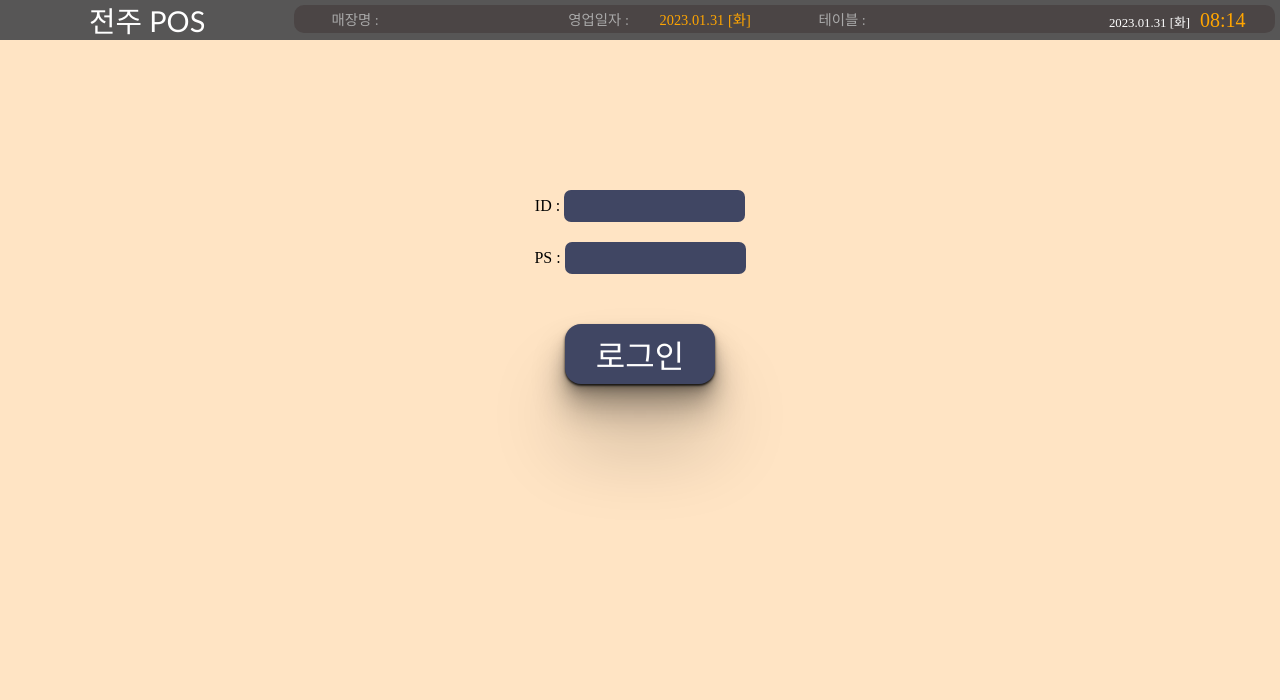
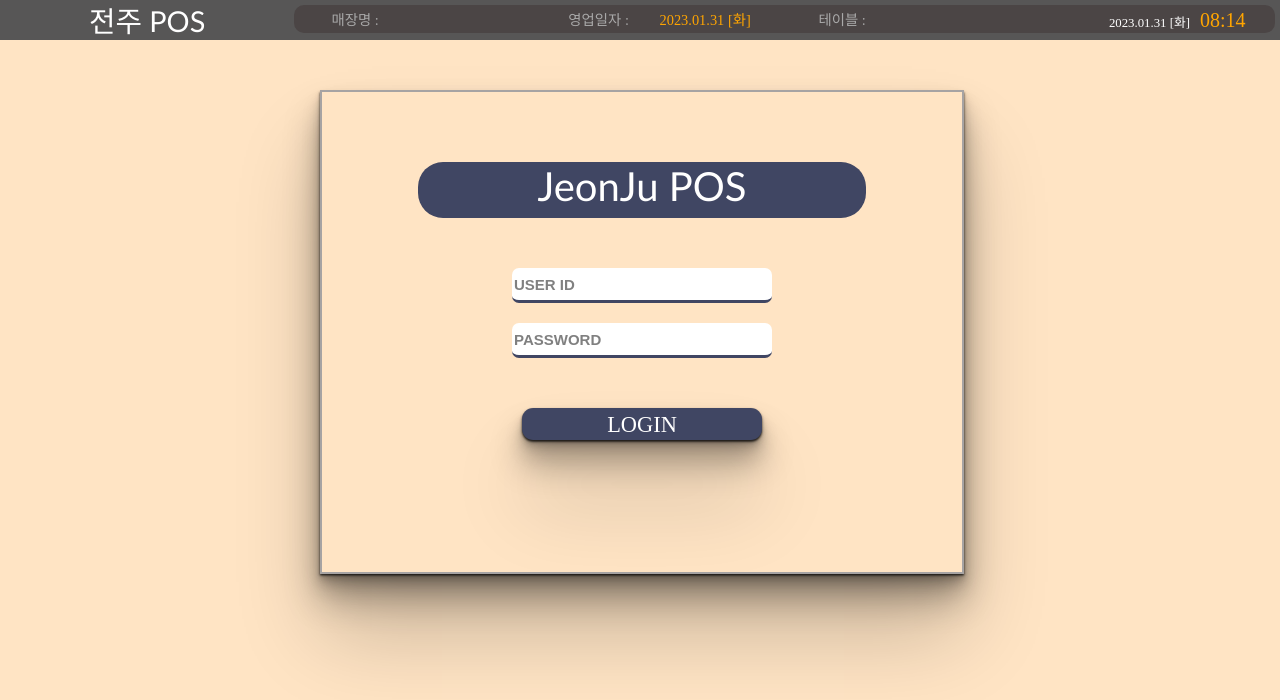
Before and after one commit to JunjuPos/jeonjupos-client, a React (Create React App) app: page / in a window 1280 px wide. Shown: the top 700 px of the page. Built offline with nearby package versions, Linux system fonts and the light colour scheme.

Commit message:
login css 수정

```diff
--- a/src/components/Login.js
+++ b/src/components/Login.js
@@ -1,6 +1,6 @@
-import React, {useState} from "react";
+import React, {useState, useEffect} from "react";
 import {useNavigate} from "react-router-dom";
-import "../css/openComponent.css";
+import "../css/Login.css";
 import {getOwner} from "../connection/index";
 // import {MyContext} from "../contexts/MyContext";
 
@@ -13,8 +13,6 @@ const Login = () => {
     localStorage.setItem("openyn", "false")
     localStorage.setItem("storeid", "");
     localStorage.setItem("jwt", "");
-
-    // const {setStorename} = useContext(MyContext);
 
     const tableNavigate = () => {
         navigate("/tables");
@@ -56,15 +54,14 @@ const Login = () => {
 
     return (
         <div className={"login-container"}>
+            <div className={"login-title"}>JeonJu POS</div>
             <div>
-                <span>ID : </span>
-                <input type={"text"} className={"id-input"} onChange={(e) => {idHandler(e)}}></input>
+                <input type={"text"} className={"id-input"} placeholder={"USER ID"} onChange={(e) => {idHandler(e)}}></input>
             </div>
             <div>
-                <span>PS : </span>
-                <input type={"password"} className={"password-input"} onChange={(e) => {passwordHandler(e)}}></input>
+                <input type={"password"} className={"password-input"} placeholder={"PASSWORD"} onChange={(e) => {passwordHandler(e)}}></input>
             </div>
-            <button id={"login-btn"} onClick={loginBtnHandler}>로그인</button>
+            <button id={"login-btn"} onClick={loginBtnHandler}>LOGIN</button>
         </div>
     )
 }
--- /dev/null
+++ b/src/css/Login.css
@@ -0,0 +1,105 @@
+.AppArea{
+    background-color: white;
+}
+
+
+.login-container {
+    margin-top: 50px;
+    text-align: center;
+    margin-left: 25%;
+    width: 50%;
+    height: 60%;
+    vertical-align: middle;
+    border: 2px solid #a6a3a3;
+    box-shadow:
+            0px 1.7px 2.2px rgba(0, 0, 0, 0.82),
+            0px 4px 5.3px rgba(0, 0, 0, 0.128),
+            0px 7.5px 10px rgba(0, 0, 0, 0.15),
+            0px 13.4px 17.9px rgba(0, 0, 0, 0.142),
+            0px 25.1px 33.4px rgba(0, 0, 0, 0.3),
+            0px 60px 80px rgba(0, 0, 0, 0.2);
+}
+
+.login-title {
+    margin-top: 70px;
+    margin-right: auto;
+    margin-left: auto;
+    width: 70%;
+    font-size: 5vh;
+    height: 7vh;
+    font-family: "Gill Sans", sans-serif;
+    color: white;
+    font-weight: 400;
+    background-color: #404663;
+    border-radius: 25px;
+    line-height: 120%;
+}
+
+.id-input {
+    margin-top: 50px;
+    width: 40%;
+    height: 30px;
+    background-color: white;
+    color: #404663;
+    border: none;
+    border-radius: 7px;
+    border-bottom: 3px solid #404663;
+    font-size: 15px;
+    font-weight: 600;
+}
+
+.id-input::placeholder {
+    color: gray;
+}
+
+.password-input {
+    margin-top: 20px;
+    width: 40%;
+    height: 30px;
+    background-color: white;
+    color: #404663;
+    border: none;
+    border-radius: 7px;
+    border-bottom: 3px solid #404663;
+    font-size: 15px;
+    font-weight: 600;
+}
+
+.password-input::placeholder {
+    color: #404663;
+    color: gray;
+}
+
+#login-btn {
+    margin-top: 50px;
+    width: 30vh;
+    height: 4vh;
+    border: none;
+
+    cursor: pointer;
+    font: inherit;
+    background-color: #404663;
+    color: #fff;
+    border: 0;
+    font-size: 1.4rem;
+    font-weight: 400;
+    line-height: 140%;
+    border-radius: 0.5em;
+    z-index: 999;
+    position: relative;
+    /*display: flex;*/
+    gap: 0.5em;
+    box-shadow:
+            0px 1.7px 2.2px rgba(0, 0, 0, 0.82),
+            0px 4px 5.3px rgba(0, 0, 0, 0.128),
+            0px 7.5px 10px rgba(0, 0, 0, 0.15),
+            0px 13.4px 17.9px rgba(0, 0, 0, 0.142),
+            0px 25.1px 33.4px rgba(0, 0, 0, 0.3),
+            0px 60px 80px rgba(0, 0, 0, 0.2);
+
+}
+
+#login-btn:hover {
+    background-color: #465085;
+    color: #fff;
+}
--- a/src/css/openComponent.css
+++ /dev/null
@@ -1,66 +0,0 @@
-
-
-.login-container {
-    margin-top: 50px;
-    text-align: center;
-    margin-left: 25%;
-    width: 50%;
-    height: 80%;
-    vertical-align: middle;
-}
-
-.login-container > div > span {
-
-}
-
-.id-input {
-    margin-top: 100px;
-    height: 30px;
-    background-color: #404663;
-    color: white;
-    border: none;
-    border-radius: 7px;
-}
-
-.password-input {
-    margin-top: 20px;
-    height: 30px;
-    background-color: #404663;
-    color: white;
-    border: none;
-    border-radius: 7px;
-}
-
-#login-btn {
-    margin-top: 50px;
-    width: 150px;
-    height: 60px;
-    border: none;
-
-    cursor: pointer;
-    font: inherit;
-    background-color: #404663;
-    color: #fff;
-    border: 0;
-    font-size: 2rem;
-    font-weight: 400;
-    /*padding: 0.5em 1.25em;*/
-    border-radius: 0.5em;
-    z-index: 999;
-    position: relative;
-    /*display: flex;*/
-    gap: 0.5em;
-    box-shadow:
-            0px 1.7px 2.2px rgba(0, 0, 0, 0.82),
-            0px 4px 5.3px rgba(0, 0, 0, 0.128),
-            0px 7.5px 10px rgba(0, 0, 0, 0.15),
-            0px 13.4px 17.9px rgba(0, 0, 0, 0.142),
-            0px 25.1px 33.4px rgba(0, 0, 0, 0.3),
-            0px 60px 80px rgba(0, 0, 0, 0.2);
-
-}
-
-#login-btn:hover {
-    background-color: #465085;
-    color: #fff;
-}
```
